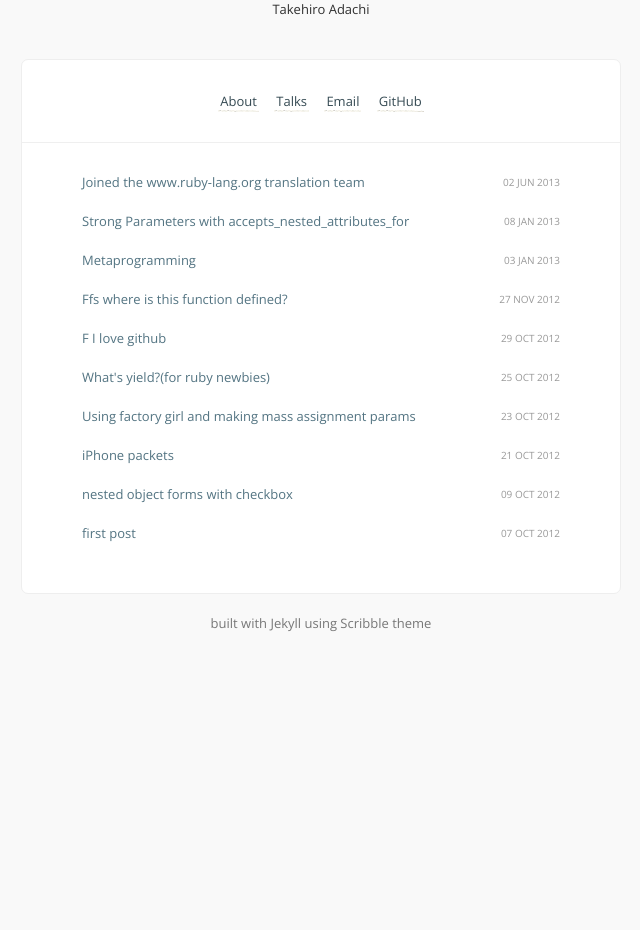
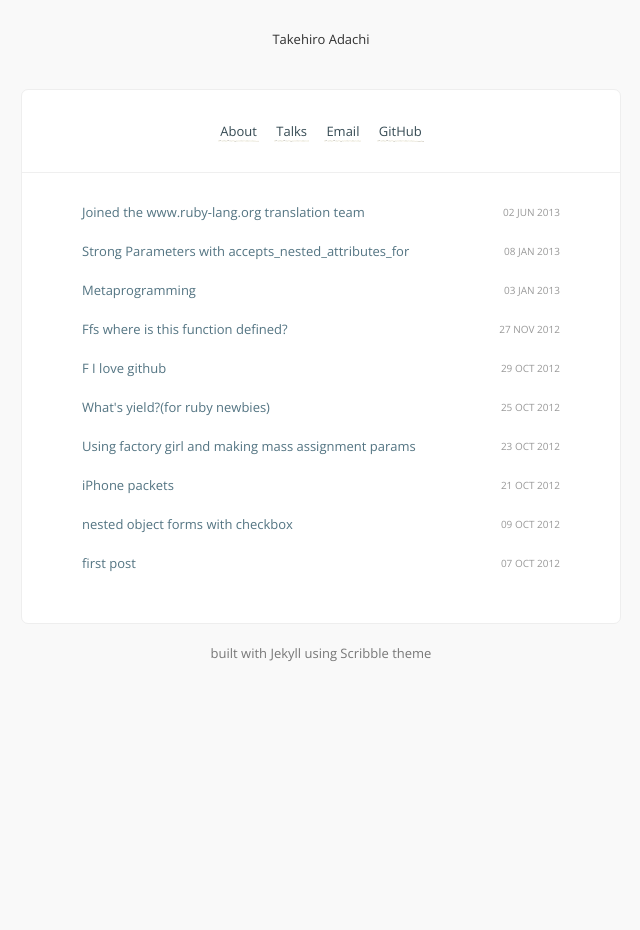
Before and after one commit to take/take.github.io, a Jekyll site: the page built from index.html, in a window 1280 px wide. Shown: the whole page, without its empty margins (319-959 px from the left). Built offline with Jekyll 4.4.1, drawn with Linux system fonts in a browser that asks for light colours; Markdown is read by kramdown in place of the engine named in the settings; comment, search, counter and statistics services are not loaded; before the commit the page ends 900 px from its top, so only the background shows below that.

Commit message:
Add margin to the title of the blog

```diff
--- a/_includes/head.html
+++ b/_includes/head.html
@@ -3,6 +3,7 @@
 <link href='/stylesheets/style.css' rel='stylesheet' type='text/css' />
 <link href='/stylesheets/syntax.css' rel='stylesheet' type='text/css' />
 <link href='/stylesheets/responsive.css' rel='stylesheet' type='text/css' />
+<link href='/stylesheets/main.css' rel='stylesheet' type='text/css' />
 <!-- - -->
 <script src='/javascripts/jquery.js' type='text/javascript'></script>
 <script src='/javascripts/pd.js' type='text/javascript'></script>
--- /dev/null
+++ b/stylesheets/main.css
@@ -0,0 +1,3 @@
+header p {
+  margin: 30px 0
+}
```
